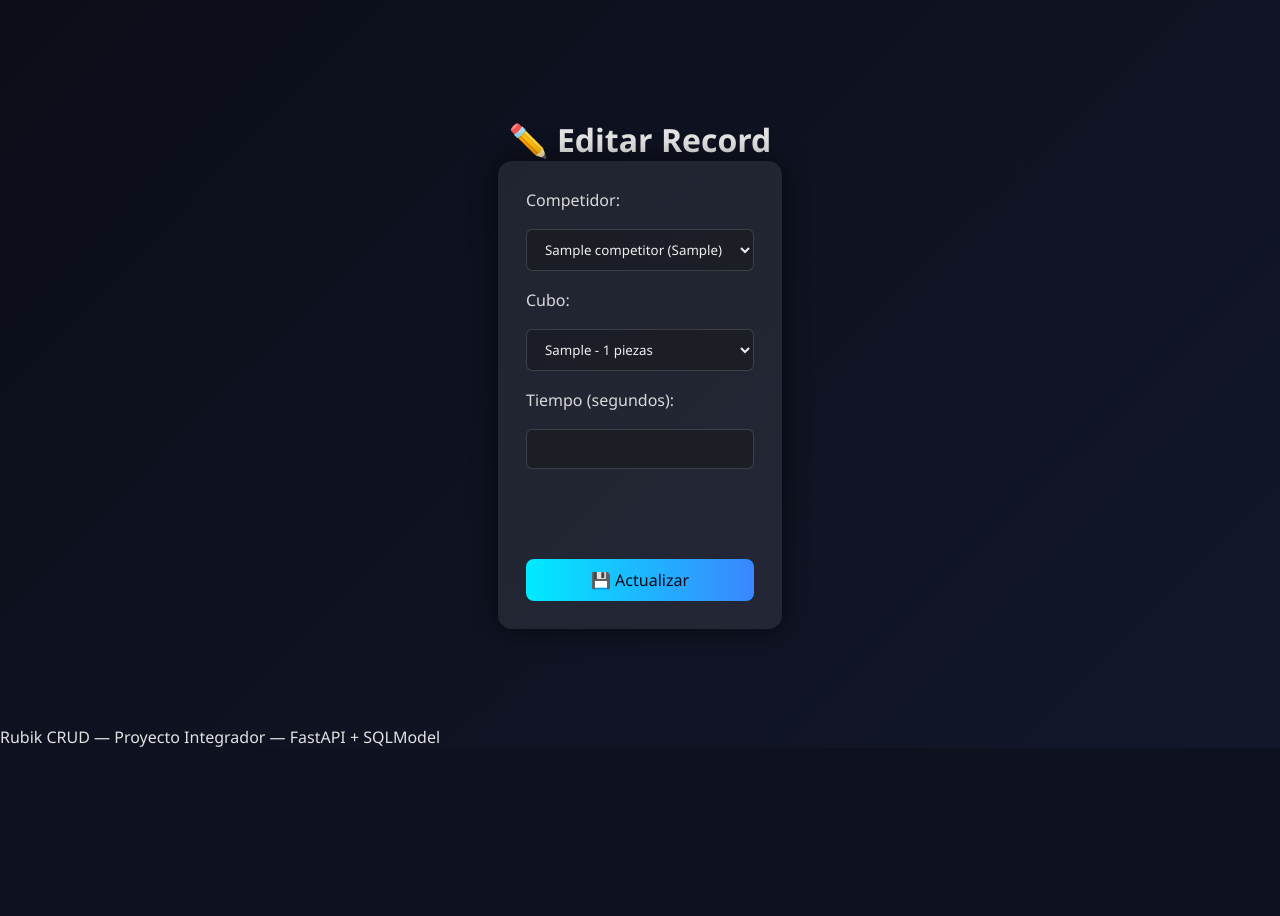
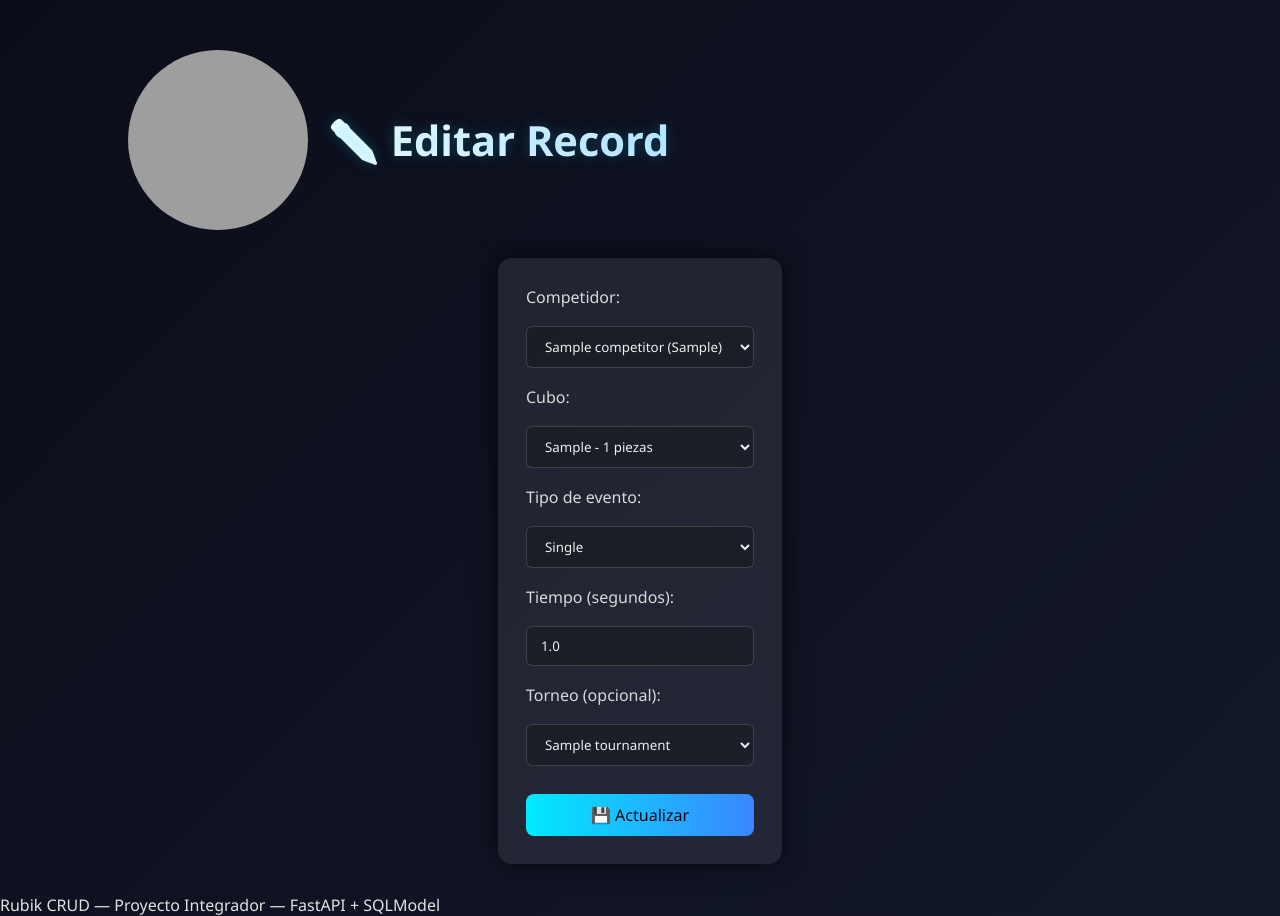
Before and after one commit to Daniel1287946546/rubik_crud, a FastAPI app: page /records/1/edit in a window 1280 px wide. Shown: the part 52-968 px from the top of the page. Before the commit the page ends 799 px from the top, so only its background shows below. Run offline with FastAPI, Linux system fonts and the light colour scheme; tables that the repository leaves empty hold one stand-in row (values such as "Sample post"); grey boxes are pictures that could not be loaded.

Commit message:
Mensaje del commit

```diff
--- a/templates/record_edit.html
+++ b/templates/record_edit.html
@@ -3,7 +3,16 @@
 {% block title %}Editar Record{% endblock %}
 
 {% block content %}
-<h1>✏️ Editar Record</h1>
+
+<div class="page-header">
+    <div class="page-left">
+        <img src="https://i.pinimg.com/736x/fe/5a/f0/fe5af04cf15a3ea2f9a19321721cb8f2.jpg"
+             alt="records"
+             class="side-icon records">
+
+        <h1 class="page-title">✏️ Editar Record</h1>
+    </div>
+</div>
 
 <form method="post" action="/records/{{ record.id }}/edit">
 
@@ -25,10 +34,26 @@
         {% endfor %}
     </select>
 
+    <label>Tipo de evento:</label>
+    <select name="event_type" required>
+        <option value="single" {% if record.event_type == 'single' %}selected{% endif %}>Single</option>
+        <option value="average" {% if record.event_type == 'average' %}selected{% endif %}>Average</option>
+    </select>
+
     <label>Tiempo (segundos):</label>
-    <input type="number" name="solve_time" step="0.01" min="0" value="{{ record.solve_time }}" required>
+    <input type="number" name="record_time" step="0.01" min="0"
+           value="{{ record.record_time }}" required>
 
-    <br><br>
+    <label>Torneo (opcional):</label>
+    <select name="tournament_id">
+        <option value="">-- Ninguno --</option>
+        {% for t in tournaments %}
+            <option value="{{ t.id }}" {% if t.id == record.tournament_id %}selected{% endif %}>
+                {{ t.name }}
+            </option>
+        {% endfor %}
+    </select>
+
     <button type="submit">💾 Actualizar</button>
 
 </form>
```
Also changed, not shown: templates/record_form.html (+11 -3 lines), templates/record_list.html (+6 -2 lines). Lines whose indentation alone changed are shown as unchanged.
